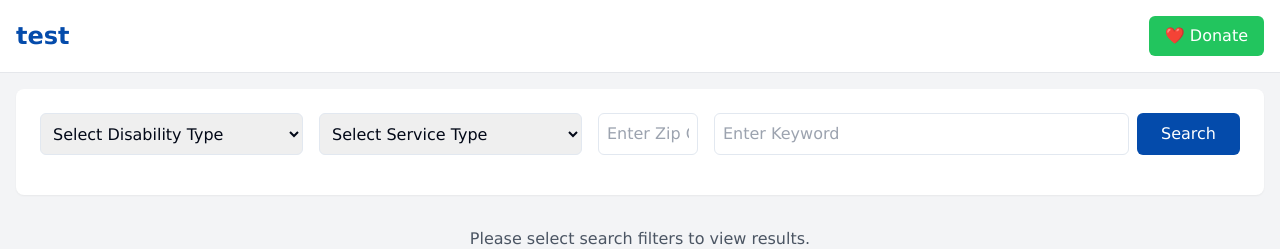
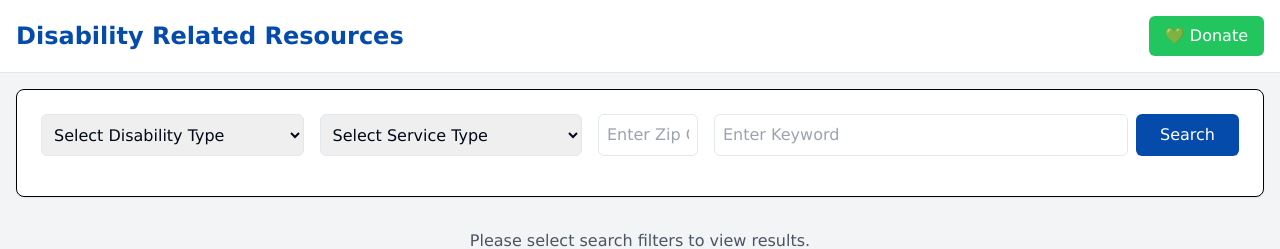
Before and after one commit to disrelres/elegant-react-nook, a React (Vite) app: page / in a window 1280 px wide. Shown: the top 249 px of the page. Built offline with nearby package versions, Linux system fonts and the light colour scheme; no server answers; the database is empty.

Commit message:
Update header and styling
- Removed red color from heart icon.
- Added black border to white boxes.
- Changed title to "Disability Related Resources".

```diff
--- a/src/components/Header.tsx
+++ b/src/components/Header.tsx
@@ -7,11 +7,11 @@ export const Header = () => {
       <div className="container mx-auto px-4 py-4">
         <div className="flex items-center justify-between">
           <Link to="/" className="text-2xl font-bold text-[#044bab] font-['Verdana']">
-            test
+            Disability Related Resources
           </Link>
           <div className="flex items-center space-x-6">
             <button className="bg-green-500 hover:bg-green-600 text-white px-4 py-2 rounded-md transition-colors font-['Verdana']">
-              ❤️ Donate
+              💚 Donate
             </button>
           </div>
         </div>
--- a/src/components/SearchSection.tsx
+++ b/src/components/SearchSection.tsx
@@ -144,7 +144,7 @@ export const SearchSection = () => {
 
   return (
     <div className="container mx-auto px-4 py-4 bg-gray-100">
-      <div className="bg-white p-6 rounded-lg shadow-sm mb-8">
+      <div className="bg-white p-6 rounded-lg shadow-sm mb-8 border border-black">
         <div className="grid grid-cols-1 md:grid-cols-[1fr_1fr_100px_2fr] gap-4 mb-4">
           <select
             className="p-2 border rounded-md font-['Verdana']"
@@ -206,7 +206,7 @@ export const SearchSection = () => {
       {organizations.length > 0 && (
         <div className="flex flex-col md:flex-row justify-between items-center mb-4 gap-4">
           <p className="text-[#044bab] font-['Verdana']">{organizations.length} results found</p>
-          <div className="bg-white p-2 rounded-lg shadow-sm">
+          <div className="bg-white p-2 rounded-lg shadow-sm border border-black">
             <button
               onClick={handleDownload}
               className="flex items-center gap-2 px-4 py-2 text-gray-600 hover:text-[#044bab] transition-colors font-['Verdana']"
@@ -230,7 +230,7 @@ export const SearchSection = () => {
         {organizations.map((org) => (
           <Card
             key={org.id}
-            className="transition-all duration-200 hover:border-[#044bab] hover:shadow-lg bg-white"
+            className="transition-all duration-200 hover:border-[#044bab] hover:shadow-lg bg-white border border-black"
           >
             <CardHeader>
               <h3 className="text-xl font-semibold text-[#044bab] font-['Verdana']">{org.name}</h3>
```
